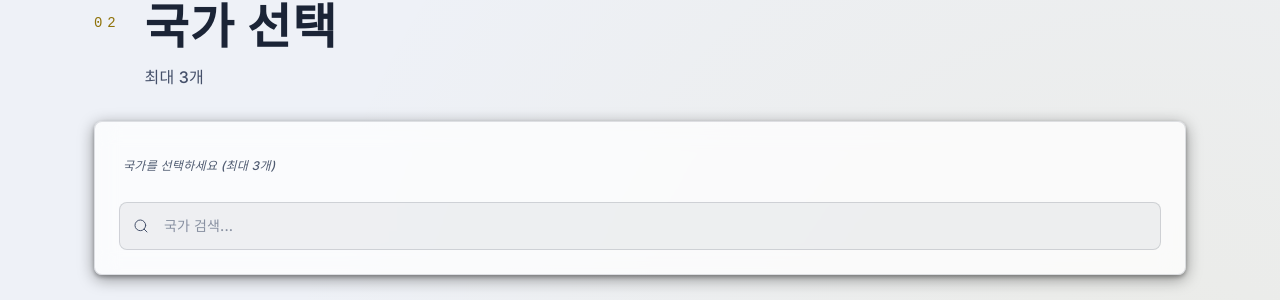
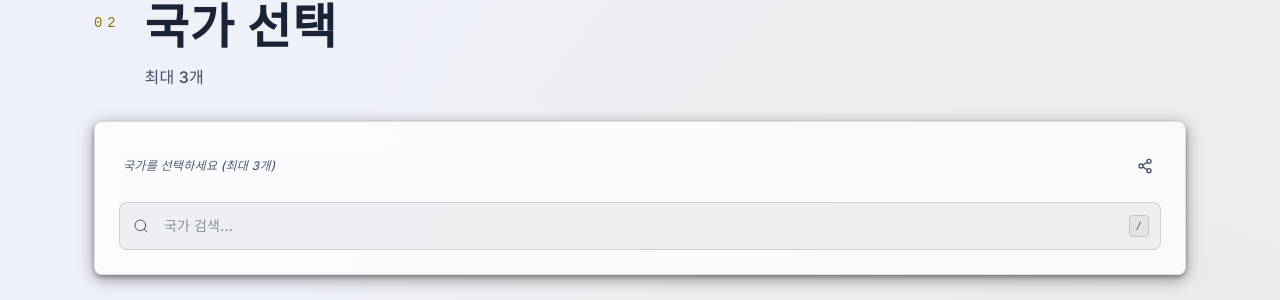
Before and after one commit to Trinos-Strategy/Hofstede, a React (Vite) app: page / in a window 1280 px wide. Shown: the part 1430-1730 px from the top of the page. Built offline with nearby package versions, Linux system fonts and the light colour scheme.

Commit message:
feat(ux): share-link button with copied feedback, '/' search shortcut with kbd hint (F3)

```diff
--- a/src/components/CountrySelector.tsx
+++ b/src/components/CountrySelector.tsx
@@ -1,6 +1,6 @@
 import { useState, useRef, useEffect, useMemo } from 'react';
 import { motion, AnimatePresence } from 'framer-motion';
-import { X, Search } from 'lucide-react';
+import { X, Search, Share2, Check } from 'lucide-react';
 import type { Country, ClusterType } from '../types';
 import { countries, clusterInfo } from '../data/countries';
 import { useLanguage } from '../i18n';
@@ -68,9 +68,38 @@ export function CountrySelector({
   const [isOpen, setIsOpen] = useState(false);
   const [searchTerm, setSearchTerm] = useState('');
   const [activeIndex, setActiveIndex] = useState(0);
+  const [copied, setCopied] = useState(false);
   const dropdownRef = useRef<HTMLDivElement>(null);
   const inputRef = useRef<HTMLInputElement>(null);
   const optionsListRef = useRef<HTMLDivElement>(null);
+
+  const handleShare = async () => {
+    try {
+      await navigator.clipboard.writeText(window.location.href);
+      setCopied(true);
+      setTimeout(() => setCopied(false), 1500);
+    } catch {
+      // clipboard 실패 시 fallback 없음 (try/catch로 무시)
+    }
+  };
+
+  useEffect(() => {
+    function handleGlobalKeyDown(e: KeyboardEvent) {
+      if (e.key === '/') {
+        const target = document.activeElement;
+        const isInput =
+          target instanceof HTMLInputElement ||
+          target instanceof HTMLTextAreaElement ||
+          (target as HTMLElement | null)?.isContentEditable;
+        if (!isInput) {
+          e.preventDefault();
+          inputRef.current?.focus();
+        }
+      }
+    }
+    window.addEventListener('keydown', handleGlobalKeyDown);
+    return () => window.removeEventListener('keydown', handleGlobalKeyDown);
+  }, []);
 
   useEffect(() => {
     function handleClickOutside(event: MouseEvent) {
@@ -190,7 +219,8 @@ export function CountrySelector({
   return (
     <div className="relative w-full" ref={dropdownRef}>
       {/* Selected Countries Pills ABOVE the input */}
-      <div className="flex flex-wrap gap-2.5 mb-4 min-h-[40px] items-center">
+      <div className="flex items-center justify-between gap-2.5 mb-4 min-h-[40px]">
+        <div className="flex flex-wrap gap-2.5 items-center flex-1">
           <AnimatePresence mode="popLayout">
             {selectedCountries.map((country, index) => (
               <motion.div
@@ -234,6 +264,22 @@ export function CountrySelector({
           )}
         </div>
 
+        {/* Share Button */}
+        <button
+          type="button"
+          onClick={handleShare}
+          className="p-2 rounded-full text-[var(--color-ivory-muted)] hover:text-[var(--color-brass)] transition-colors cursor-pointer flex-shrink-0"
+          aria-label={t('shareLink')}
+          title={t('shareLink')}
+        >
+          {copied ? (
+            <Check className="w-4 h-4 text-[var(--color-brass)]" />
+          ) : (
+            <Share2 className="w-4 h-4" />
+          )}
+        </button>
+      </div>
+
       {/* Input Field with Search Icon */}
       <div className="relative w-full">
         <div className="absolute left-3.5 top-1/2 transform -translate-y-1/2 flex items-center pointer-events-none">
@@ -256,7 +302,7 @@ export function CountrySelector({
               : t('maxSelectionComplete')
           }
           className={`
-            w-full pl-11 pr-4 h-12 text-sm rounded-lg bg-[var(--surface-1)] border border-[var(--surface-border)]
+            w-full pl-11 pr-10 h-12 text-sm rounded-lg bg-[var(--surface-1)] border border-[var(--surface-border)]
             placeholder-[var(--color-ivory-muted)]/60
             focus:border-[var(--color-brass)]/60 focus:ring-0 focus:outline-none
             transition-all duration-300
@@ -266,6 +312,11 @@ export function CountrySelector({
             }
           `}
         />
+        <div className="absolute right-3 top-1/2 -translate-y-1/2 hidden sm:flex items-center pointer-events-none">
+          <kbd className="text-[10px] px-1.5 py-0.5 rounded border border-[var(--surface-border)] bg-[var(--surface-1)] text-[var(--color-ivory-muted)]">
+            /
+          </kbd>
+        </div>
       </div>
 
       {/* Dropdown Container using glass-card styling */}
--- a/src/i18n/translations.ts
+++ b/src/i18n/translations.ts
@@ -260,6 +260,7 @@ export type TranslationKeys = {
   // PNG Export
   saveChart: string;
   savingChart: string;
+  shareLink: string;
 
   // Error Boundary
   errorTitle: string;
@@ -577,6 +578,7 @@ export const translations: Record<Language, TranslationKeys> = {
     // PNG Export
     saveChart: '차트 저장',
     savingChart: '저장 중...',
+    shareLink: '링크 복사',
 
     // Error Boundary
     errorTitle: '문제가 발생했습니다',
@@ -893,6 +895,7 @@ export const translations: Record<Language, TranslationKeys> = {
     // PNG Export
     saveChart: 'Save Chart',
     savingChart: 'Saving...',
+    shareLink: 'Copy link',
 
     // Error Boundary
     errorTitle: 'Something went wrong',
```
Lines whose indentation alone changed are shown as unchanged.
